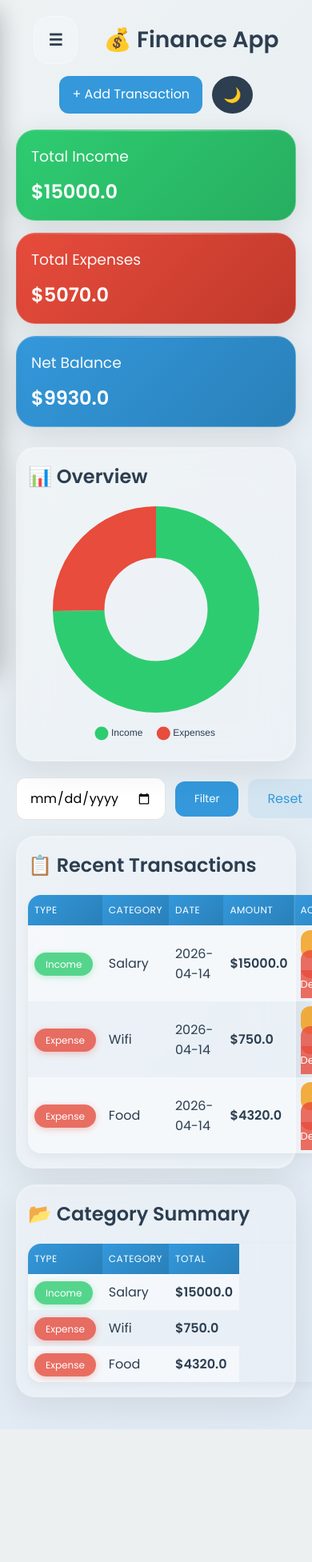
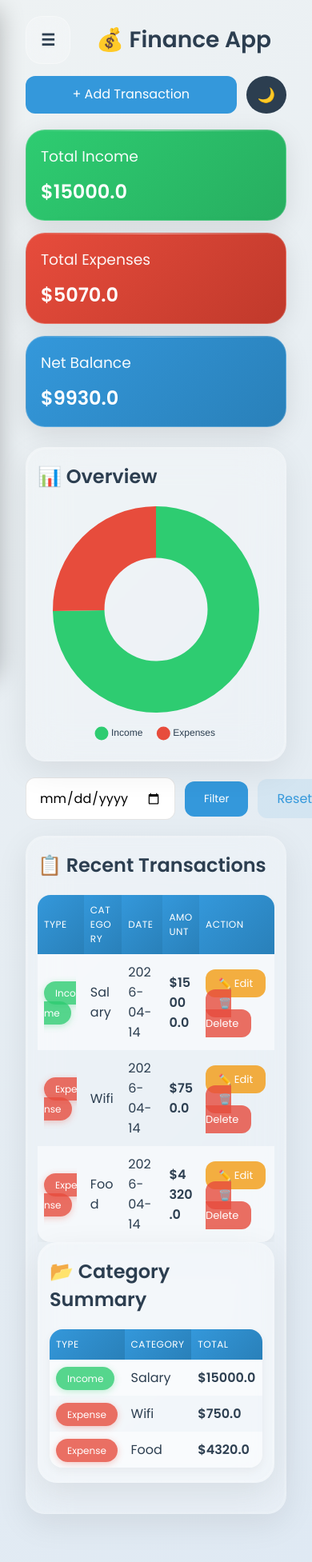
Before and after one commit to ekimathi412-png/My-Finance-Tracker-App, a Flask app: page / in a window 390 px wide; the page is wider, and only the part inside the window is pictured. Shown: that part at 80% size. Before the commit the page ends 1787 px from the top of that part, so only its background shows below. Run offline with Flask 3, Linux system fonts and the light colour scheme.

Commit message:
Fix index.html mobile layout

```diff
--- a/templates/index.html
+++ b/templates/index.html
@@ -251,10 +251,16 @@ tr:hover {
         width: 100%;
     }
 
-    table {
+    .table-responsive table {
+        width: 100%;
         min-width: auto;
-        width: 100%;
-        display: block;
+        table-layout: auto;
+    }
+
+    .table-responsive th,
+    .table-responsive td {
+        white-space: normal;
+        word-break: break-word;
     }
 
     th, td {
@@ -306,12 +312,13 @@ tr:hover {
         padding: 22px;
     }
 
-    table {
-        min-width: 420px;
+    .table-responsive table {
+        min-width: auto;
     }
 
     th, td {
         padding: 10px 8px;
+        white-space: normal;
     }
 }
 
@@ -584,7 +591,7 @@ body.sidebar-open .sidebar {
         transform: translateX(-100%);
         position: fixed;
         width: 100%;
-        max-width: 320px;
+        max-width: 100%;
         left: 0;
         top: 0;
         height: 100vh;
@@ -596,10 +603,27 @@ body.sidebar-open .sidebar {
 
     .main-content {
         margin-left: 0;
+        padding: 0 12px 20px;
     }
 
     body.sidebar-open .main-content {
         overflow: hidden;
+    }
+
+    .header {
+        align-items: stretch;
+    }
+
+    .header > div {
+        width: 100%;
+    }
+
+    .header > div:last-child {
+        justify-content: flex-end;
+    }
+
+    .cards {
+        gap: 15px;
     }
 }
 
@@ -698,6 +722,7 @@ body.sidebar-open .sidebar {
     <div class="section">
         <h2>📋 Recent Transactions</h2>
         {% if transactions %}
+        <div class="table-responsive">
         <table>
             <tr>
                 <th>Type</th>
```
